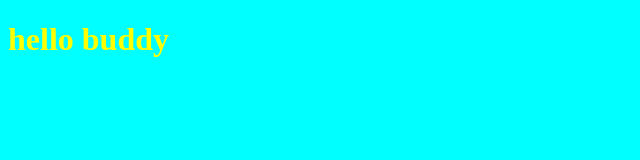
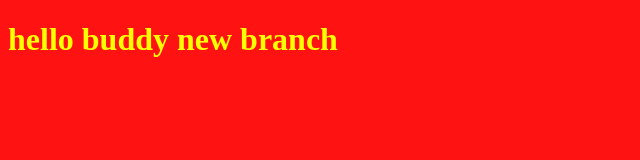
Before and after one commit to fou3ad/myproject, a plain HTML site: page index.html in a window 1280 px wide. Shown: the whole page, without its empty margins (0-640 px from the left). Drawn offline with Linux system fonts and the light colour scheme.

Commit message:
changing style and title

```diff
--- a/app.js
+++ b/app.js
@@ -1 +1,2 @@
-alert("hello");
+alert("hello new test ");
+console.log("lj");
--- a/index.html
+++ b/index.html
@@ -8,7 +8,7 @@
 </head>
 <body>
 
-<h1> hello buddy </h1>
+<h1> hello buddy  new branch </h1>
     <script src="app.js">
 
     </script>
--- a/style.css
+++ b/style.css
@@ -3,6 +3,6 @@ h1{
 
 }
 body{
-    background-color: aqua;
+    background-color: rgb(255, 18, 18);
 
 }
```
